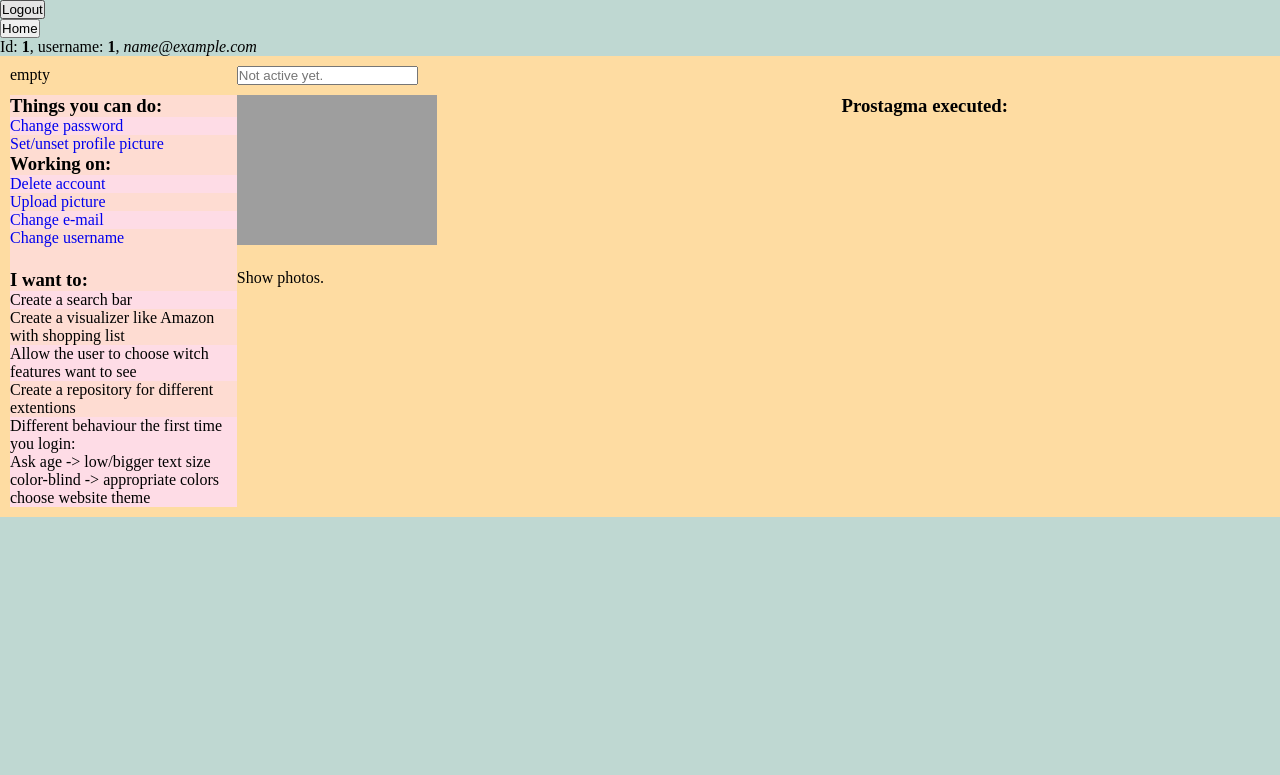
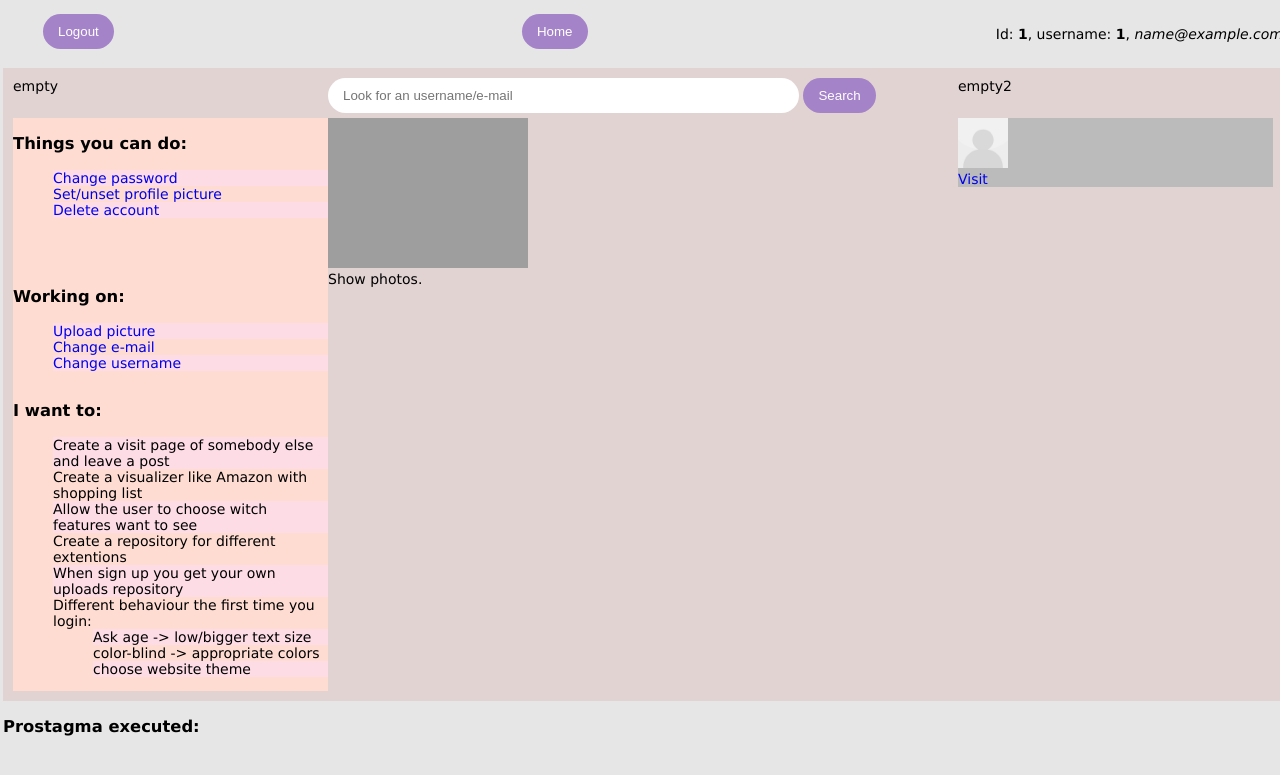
Before and after one commit to didof/social-network-clone, a PHP site: page / in a window 1280 px wide. Shown: the top 775 px of the page. Run offline with PHP 8.4, Linux system fonts and the light colour scheme; the visitor is signed in with stand-in values (Sample User, id 1); tables that the repository leaves empty or names only in its code hold one stand-in row (values such as "Sample post"); data that the repository does not hold is empty; grey boxes are pictures that could not be loaded.

Commit message:
update: search bar for users

```diff
--- a/footer.php
+++ b/footer.php
@@ -9,6 +9,8 @@
 </head>
 
 <body>
+    <h3>Prostagma executed:</h3>
+    <?php require "displayError.php" ?>
 
 </body>
 
--- a/header.php
+++ b/header.php
@@ -9,7 +9,7 @@ session_start();
     <meta charset="UTF-8">
     <meta name="viewport" content="width=device-width, initial-scale=1.0">
     <meta http-equiv="X-UA-Compatible" content="ie=edge">
-    <link href="style/style.css" rel="stylesheet" type="text/css">
+    <link href="style.css" rel="stylesheet" type="text/css">
     <title>Header</title>
 </head>
 
--- /dev/null
+++ b/includes/resultUsers.inc.php
@@ -0,0 +1,70 @@
+<?php
+
+if (!isset($_POST["search-submit"]) or empty($_POST["searchInput"])) {
+
+    # The search button was not used, thus show all Users
+    $sql = "SELECT * FROM users";
+    $query = mysqli_query($conn, $sql);
+    while ($row = mysqli_fetch_assoc($query)) {
+        $thatUserId = $row["idUsers"];
+        $thatUserUsername = $row["uidUsers"];
+        // echo '$thatUserId => ' . $thatUserId . '<br>';
+        // echo '$thatUserId => ' . $thatUserUsername . '<br><br>';
+
+        $sqlImg = "SELECT * FROM profileimg WHERE userId=?";
+        $stmt = mysqli_stmt_init($conn);
+        mysqli_stmt_prepare($stmt, $sqlImg);
+        mysqli_stmt_bind_param($stmt, "i", $thatUserId);
+        mysqli_stmt_execute($stmt);
+        $result = mysqli_stmt_get_result($stmt);
+        $row = mysqli_fetch_assoc($result);
+
+        $ThatUserStatus = $row["status"];
+        // echo '$ThatUserStatus => ' . $row["status"] . '<br><br>';
+
+        echo '<div>';
+        if ($row["status"] == 0) {
+            echo '<img src="uploads/default_profile_img.jpg" height="50px" width="50px">';
+            echo '<b>' . $thatUserUsername . '</b><br><a href="#">Visit</a>';
+        } else {
+            echo '<img src="uploads/' . $row["name"] . '" height="50px" width="50px">';
+            echo '<b>' . $thatUserUsername . '</b><br><a href="#">Visit</a>';
+        }
+        echo '</div>';
+    }
+} else {
+    $searchInput = mysqli_real_escape_string($conn, $_POST["searchInput"]);
+    $sql = "SELECT * FROM users
+    WHERE uidUsers LIKE ?
+    OR emailUsers LIKE ?";
+    $stmt = mysqli_stmt_init($conn);
+    mysqli_stmt_prepare($stmt, $sql);
+    # Since the data is LIKE, i have to re-write them
+    $searchCirca = "%{$searchInput}%";
+    mysqli_stmt_bind_param($stmt, "ss", $searchCirca, $searchCirca);
+    mysqli_stmt_execute($stmt);
+    $result = mysqli_stmt_get_result($stmt);
+    while ($row = mysqli_fetch_assoc($result)) {
+        $thatUserUsername = $row["uidUsers"];
+        $thatUserId = $row["idUsers"];
+
+        $sqlImg = "SELECT * FROM profileimg WHERE userId=?";
+        $stmt = mysqli_stmt_init($conn);
+        mysqli_stmt_prepare($stmt, $sqlImg);
+        mysqli_stmt_bind_param($stmt, "i", $thatUserId);
+        mysqli_stmt_execute($stmt);
+        $result = mysqli_stmt_get_result($stmt);
+        $row = mysqli_fetch_assoc($result);
+        $ThatUserStatus = $row["status"];
+
+        echo '<div>';
+        if ($row["status"] == 0) {
+            echo '<img src="uploads/default_profile_img.jpg" height="50px" width="50px">';
+            echo '<b>' . $thatUserUsername . '</b><br><a href="#">Visit</a>';
+        } else {
+            echo '<img src="uploads/' . $row["name"] . '" height="50px" width="50px">';
+            echo '<b>' . $thatUserUsername . '</b><br><a href="#">Visit</a>';
+        }
+        echo '</div>';
+    }
+}
--- a/index.php
+++ b/index.php
@@ -10,8 +10,12 @@ include_once "includes/dbh.inc.php";
     ?>
         <div class="grid">
             <div class="empty">empty</div>
+            <div class="empty2">empty2</div>
             <div class="searchBar">
-                <input type="search" placeholder="Not active yet.">
+                <form action="index.php" method="post">
+                    <input type="text" name="searchInput" placeholder="Look for an username/e-mail">
+                    <button type="submit" name="search-submit">Search</button>
+                </form>
             </div>
             <div class="profilePic">
                 <?php
@@ -46,9 +50,8 @@ include_once "includes/dbh.inc.php";
                 <!-- <img src="uploads/default_profile_img.jpg" height="100px" width="100px"> -->
 
             </div>
-            <div class="infoUser">
-                <h3>Prostagma executed:</h3>
-                <?php require "displayError.php" ?>
+            <div class="resultUsers">
+                <?php include "includes/resultUsers.inc.php" ?>
 
             </div>
             <div class="canDo">
@@ -56,12 +59,12 @@ include_once "includes/dbh.inc.php";
                 <ul>
                     <li><a href="changePwd.php">Change password</a></li>
                     <li><a href="changePic.php">Set/unset profile picture</a></li>
+                    <li><a href="deleteUser.php">Delete account</a></li>
                 </ul>
             </div>
             <div class="workingOn">
                 <h3>Working on:</h3>
                 <ul>
-                    <li><a href="deleteUser.php">Delete account</a></li>
                     <li><a href="uploadPic.php">Upload picture</a></li>
                     <li><a href="changeMail.php">Change e-mail</a></li>
                     <li><a href="changeUsername.php">Change username</a></li>
@@ -70,10 +73,11 @@ include_once "includes/dbh.inc.php";
             <div class="wantTo">
                 <h3>I want to:</h3>
                 <ul>
-                    <li>Create a search bar</li>
+                    <li>Create a visit page of somebody else and leave a post</li>
                     <li>Create a visualizer like Amazon with shopping list</li>
                     <li>Allow the user to choose witch features want to see</li>
                     <li>Create a repository for different extentions</li>
+                    <li>When sign up you get your own uploads repository</li>
                     <li>Different behaviour the first time you login:
                         <ul>
                             <li>Ask age -> low/bigger text size</li>
--- /dev/null
+++ b/style.css
@@ -0,0 +1,126 @@
+a {
+  text-decoration: none;
+}
+
+body {
+  background-color: #e6e6e6;
+  width: 100%;
+  margin: 3px;
+  font-family: Verdana, Geneva, Tahoma, sans-serif;
+  font-size: 14px;
+}
+
+li {
+  list-style: none;
+}
+
+input {
+  width: 70%;
+  border: none;
+  border-radius: 50px;
+  padding: 10px 15px;
+  margin-bottom: 5px;
+}
+
+button {
+  background-color: #a583c9;
+  border: none;
+  border-radius: 50px;
+  color: white;
+  padding: 10px 15px;
+  text-decoration: none;
+  margin-bottom: 5px;
+  cursor: pointer;
+}
+
+.grid {
+  display: grid;
+  grid-template-columns: 1fr 2fr 1fr;
+  /* grid-template-rows: 30px 1fr 1fr 1fr; */
+  grid-template-areas:
+    "empty searchbar  empty2"
+    "canDo profilePic resultUser"
+    "workingOn photos resultUser"
+    "wantTo photos resultUser";
+  background-color: #e2d3d3;
+  padding: 10px;
+}
+
+.empty {
+  grid-area: empty;
+  /* grid-column: 1 / 2;
+  grid-row: 1 / 2; */
+}
+.empty2 {
+  grid-area: empty2;
+}
+
+.searchBar {
+  grid-area: searchbar;
+  /* grid-column: 2 / 4;
+  grid-row: 1 / 2; */
+}
+
+.profilePic {
+  /* grid-column: 2 / 3;
+  grid-row: 2 / 3; */
+  /* grid-column-start: 2;
+  grid-column-end: 3;
+  grid-row-start: 2;
+  grid-row-end: 7; */
+  grid-area: profilePic;
+}
+
+.resultUsers {
+  grid-area: resultUser;
+  /* grid-column: 4 / 6;
+  grid-row: 1 / auto; */
+  justify-content: start;
+  align-items: flex-start;
+}
+
+.resultUsers div:nth-child(odd) {
+  background-color: #bbbbbb;
+}
+
+.canDo {
+  grid-area: canDo;
+  /* grid-column: 1 / 2;
+  grid-row: 2 / 3; */
+  background-color: #fedcd2;
+}
+.canDo li:nth-child(odd) {
+  background-color: #fedce6;
+}
+
+.workingOn {
+  grid-area: workingOn;
+  /* grid-column: 1 / 2;
+  grid-row: 3 / 5; */
+  background-color: #fedcd2;
+}
+.workingOn li:nth-child(odd) {
+  background-color: #fedce6;
+}
+
+.wantTo {
+  grid-area: wantTo;
+  /* grid-column: 1 / 2;
+  grid-row: 5 / 6; */
+  background-color: #fedcd2;
+}
+.wantTo li:nth-child(odd) {
+  background-color: #fedce6;
+}
+
+.photos {
+  grid-area: photos;
+  /* grid-column: 2 / 3;
+  grid-row: 5 / 6; */
+}
+
+.nav-container {
+  display: flex;
+  justify-content: space-between;
+  align-items: center;
+}
--- a/style/style.css
+++ /dev/null
@@ -1,93 +0,0 @@
-* {
-  margin: 0;
-  padding: 0;
-}
-a {
-  text-decoration: none;
-}
-
-body {
-  background-color: #bfd8d2;
-}
-li {
-  list-style: none;
-}
-
-.grid {
-  display: grid;
-  grid-template-columns: 18% 1fr 1fr 1fr 10%;
-  grid-template-rows: 1fr 2fr 2fr 2fr;
-  /* grid-template-areas: not working
-    "empty searchbar searchbar searchbar empty"
-    "canDo profilePic infoUser infoUser empty"
-    "workingOn photos photos photos empty"
-    "wantTo photos photos photos empty"; */
-  background-color: #fedca2;
-  padding: 10px;
-}
-
-.empty {
-  /* grid-area: empty; */
-  grid-column: 1 / 2;
-  grid-row: 1 / 2;
-}
-
-.searchBar {
-  /* grid-area: searchbar; */
-  grid-column-start: 2;
-  grid-column-end: 5;
-  grid-row-start: 1;
-  grid-row-end: 2;
-}
-
-.profilePic {
-  grid-column: 2 / 4;
-  grid-row: 2 / 5;
-  /* grid-column-start: 2;
-  grid-column-end: 3;
-  grid-row-start: 2;
-  grid-row-end: 7;
-  /* grid-area: profilePic; */
-}
-
-.infoUser {
-  /* grid-area: infoUser; */
-  grid-column: 4 / 5;
-  grid-row: 2 / 5;
-}
-
-.canDo {
-  /* grid-area: canDo; */
-  grid-column: 1 / 2;
-  grid-row: 2 / 3;
-  background-color: #fedcd2;
-}
-.canDo li:nth-child(odd) {
-  background-color: #fedce6;
-}
-
-.workingOn {
-  /* grid-area: workingOn; */
-  grid-column: 1 / 2;
-  grid-row: 3 / 5;
-  background-color: #fedcd2;
-}
-.workingOn li:nth-child(odd) {
-  background-color: #fedce6;
-}
-
-.wantTo {
-  /* grid-area: wantTo; */
-  grid-column: 1 / 2;
-  grid-row: 5 / 6;
-  background-color: #fedcd2;
-}
-.wantTo li:nth-child(odd) {
-  background-color: #fedce6;
-}
-
-.photos {
-  /* grid-area: photos; */
-  grid-column: 2 / 5;
-  grid-row: 5 / 6;
-}
```
Also changed, not shown: deleteUser.php (added, +19 -0 lines), uploads/profile_image_user_57.jpg (added), uploads/profile_image_user_58.jpg (added), uploads/profile_image_user_59.jpg (added).
